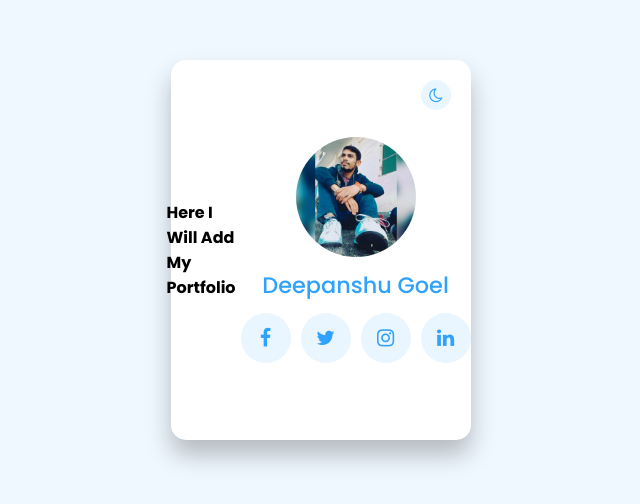
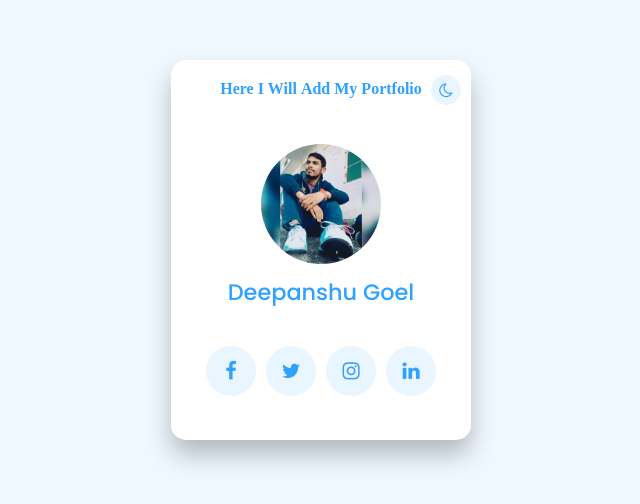
Before and after one commit to DeepanshuGoel1122/deepanshugoel1122.github.io, a plain HTML site: page index.html in a window 1280 px wide. Shown: the part 150-654 px from the top of the page, without its empty margins (319-959 px from the left). Drawn offline with Linux system fonts and the light colour scheme.

Commit message:
Update style.css

```diff
--- a/style.css
+++ b/style.css
@@ -34,6 +34,14 @@ section .card{
     justify-content: center;
     align-items: center;
     transition: background 0.5s;
+}
+
+#heading{
+    position: absolute;
+    top: 20px;
+    font-family: fontAwesome;
+    color: #2fa1ff;
+    display: flex;
 }
 
 section.dark .card{
@@ -86,7 +94,8 @@ section.dark .card .imgtext h3 span{
 
 section .card .sci{
     display: flex;
-    margin-top: 15px;
+    margin-top: 40px;
+    margin-bottom: -40px;
 }
 
 section .card .sci li{
@@ -138,8 +147,8 @@ section .card .sci li a:hover:before{
 
 .toggle{
     position: absolute;
-    top: 20px;
-    right: 20px;
+    top: 15px;
+    right: 10px;
     background: #e9f5ff;
     width: 30px;
     height: 30px;
```
